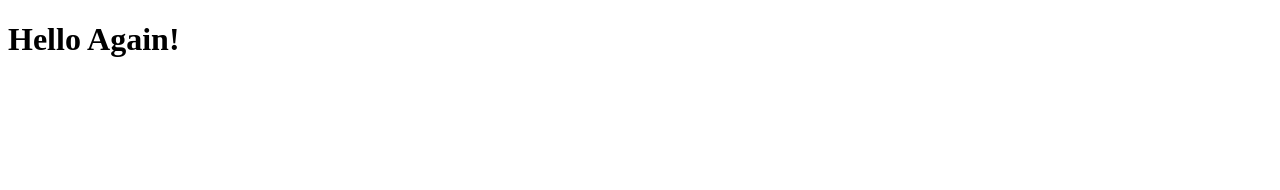
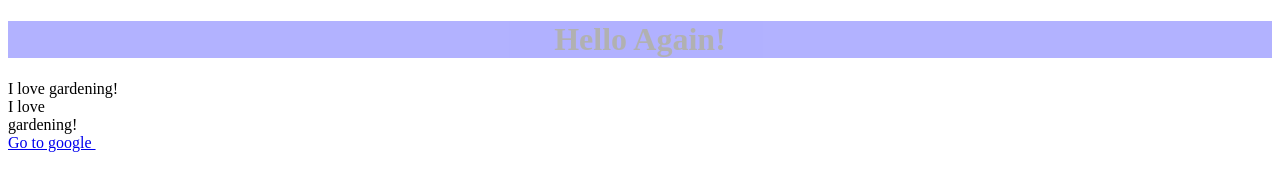
Before and after one commit to Bishoy41/Coursera_Full_Stack, a plain HTML site: page HTML_site/index.html in a window 1280 px wide. Drawn offline with Linux system fonts and the light colour scheme.

Commit message:
adding some practise material

```diff
--- a/HTML_site/index.html
+++ b/HTML_site/index.html
@@ -1,7 +1,25 @@
 <!DOCTYPE html>
 <html>
 <head>
+	<meta charset="utf-8">
 	<title>Hello Coursera!</title>
+	<style>
+		h1{
+			color: black;
+			text-align: center;
+			background: blue;
+			opacity: 0.3;
+			animation-name: unset;
+		}
+	</style>
 </head>
-<h1>Hello Again!</h1>
+<body>
+	<h1>Hello Again!</h1>
+	<div>I love <span>gardening!</span></div>
+	<a>I love <div>gardening<span>!</span></div></a>
+
+	<a href="http://www.google.com" title="This is a google test" target="_blank"> Go to google </a>
+
+	<img src="">
+</body>
 </html>
```
